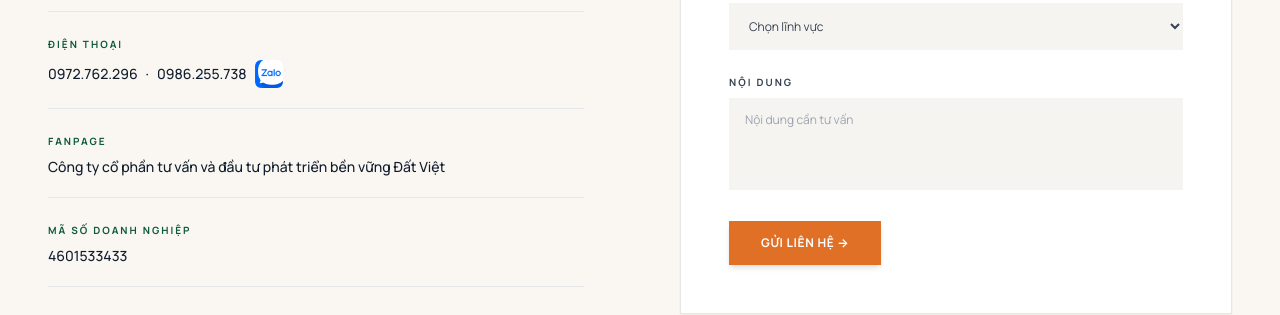
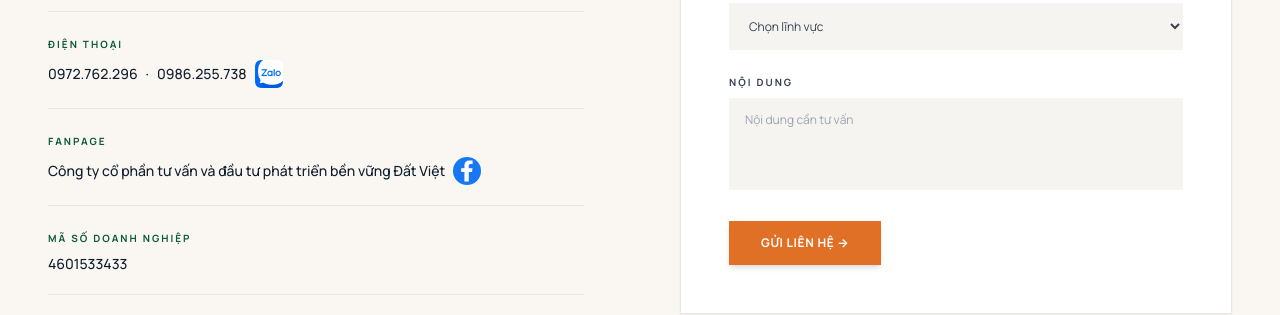
Before and after one commit to ThinhNguyennn14/DAVICO-Corporation, a React (Vite) app: page /lien-he in a window 1280 px wide. Shown: the part 900-1215 px from the top of the page. Built offline with nearby package versions, Linux system fonts and the light colour scheme.

Commit message:
fanpage fb

```diff
--- a/src/pages/Contact.jsx
+++ b/src/pages/Contact.jsx
@@ -25,6 +25,7 @@ const companyInfo = [
   {
     label: 'FANPAGE',
     value: 'Công ty cổ phần tư vấn và đầu tư phát triển bền vững Đất Việt',
+    href: 'https://www.facebook.com/p/C%C3%B4ng-ty-c%E1%BB%95-ph%E1%BA%A7n-t%C6%B0-v%E1%BA%A5n-v%C3%A0-%C4%91%E1%BA%A7u-t%C6%B0-ph%C3%A1t-tri%E1%BB%83n-b%E1%BB%81n-v%E1%BB%AFng-%C4%90%E1%BA%A5t-Vi%E1%BB%87t-Davico-61568190615347/',
   },
   {
     label: 'MÃ SỐ DOANH NGHIỆP',
@@ -126,12 +127,35 @@ export default function Contact() {
                         ))}
                       </div>
                     ) : info.href ? (
+                      info.label === 'FANPAGE' ? (
+                        <a
+                          href={info.href}
+                          target="_blank"
+                          rel="noreferrer"
+                          aria-label={`Xem fanpage Facebook: ${info.value}`}
+                          className="inline-flex items-center gap-2 text-xs sm:text-sm text-[#101D2D] font-medium hover:text-[#E07026] transition-colors"
+                        >
+                          {info.value}
+                          <svg
+                            aria-hidden="true"
+                            viewBox="0 0 24 24"
+                            className="h-7 w-7 shrink-0"
+                          >
+                            <circle cx="12" cy="12" r="12" fill="#1877F2" />
+                            <path
+                              fill="#fff"
+                              d="M13.5 21v-8.2h2.8l.4-3.2h-3.2V7.5c0-.9.3-1.6 1.6-1.6h1.7V3.1c-.3 0-1.4-.1-2.6-.1-2.6 0-4.4 1.6-4.4 4.5v2.1H7v3.2h2.8V21h3.7Z"
+                            />
+                          </svg>
+                        </a>
+                      ) : (
                         <a
                           href={info.href}
                           className="text-xs sm:text-sm text-[#101D2D] font-medium hover:text-[#E07026] transition-colors"
                         >
                           {info.value}
                         </a>
+                      )
                     ) : (
                       <p className="text-xs sm:text-sm text-[#101D2D] font-medium">
                         {info.value}
```
Lines whose indentation alone changed are shown as unchanged.
